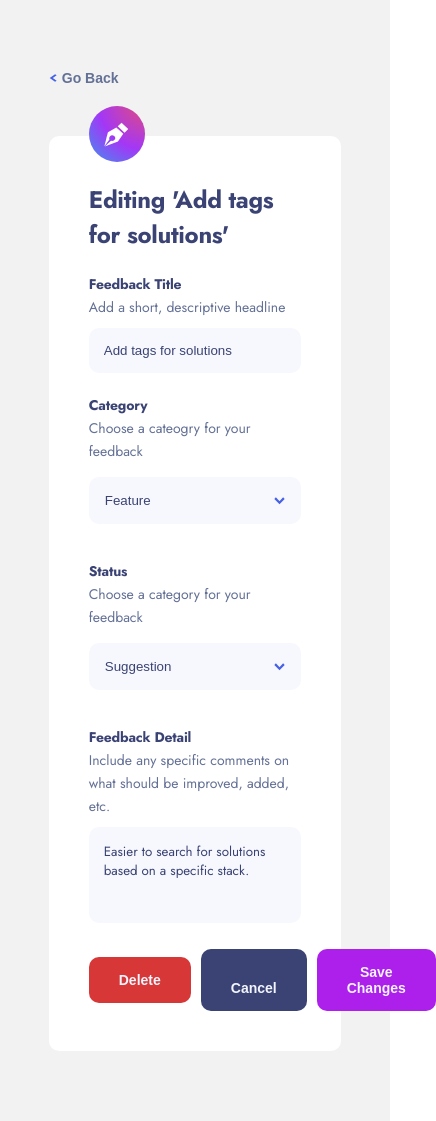
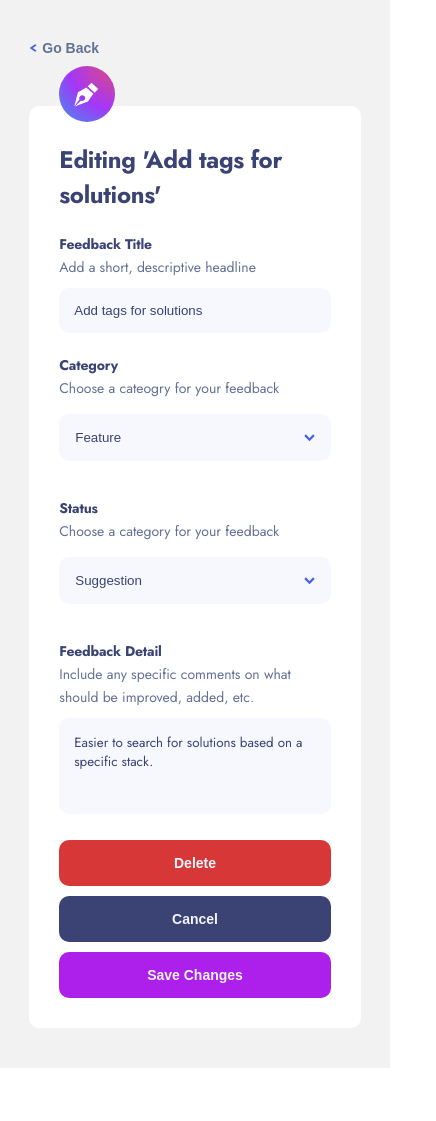
Before and after one commit to curlos/product-feedback-app, a Next.js app: page /feedback/edit/1 in a window 390 px wide. Shown: the whole page, 436 px wide, since content can reach past the window. After the commit the page ends 1068 px from the top, so only its background shows below. Built offline with nearby package versions, Linux system fonts and the light colour scheme.

Commit message:
Add responsiveness to comment, details and forms

```diff
--- a/pages/feedback/edit/[id].js
+++ b/pages/feedback/edit/[id].js
@@ -96,18 +96,20 @@ const EditFeedbackPage = () => {
               </div>
 
               <div className={`${styles.actionButtons} ${styles.editButtons}`}>
-                <div>
+                <div className={`${styles.buttonWrapper}`}>
                   <button className={styles.delete}>
                     Delete
                   </button>
                 </div>
 
                 <div className={styles.rightButtons}>
+                  <div className={`${styles.buttonWrapper}`}>
                     <Link href="/" passHref>
                       <button className={styles.cancel}>
                         Cancel
                       </button>
                     </Link>
+                  </div>
 
                   <button className={styles.add}>
                       Save Changes
--- a/styles/Comment.module.scss
+++ b/styles/Comment.module.scss
@@ -11,6 +11,10 @@
   &.replyWrapper {
     margin-left: 30px;
     padding: 30px 0px;
+
+    @include mobile {
+      margin-left: 15px;
+    }
   }
 }
 
--- a/styles/FeedbackDetailsPage.module.scss
+++ b/styles/FeedbackDetailsPage.module.scss
@@ -7,6 +7,10 @@
 
   @include tablet {
     padding: 40px;
+  }
+
+  @include mobile {
+    padding: 20px;
   }
 }
 
--- a/styles/NewCommentForm.module.scss
+++ b/styles/NewCommentForm.module.scss
@@ -18,7 +18,7 @@
 
   textarea {
     font-size: 15px;
-    font-family: Jost;
+    font-family: Jost, sans-serif;
     border: none;
     background-color: #F7F8FD;
     color: #8C92B3;
@@ -37,6 +37,7 @@
     display: flex;
     justify-content: space-between;
     align-items: center;
+    gap: 20px;
 
     div {
       font-size: 15px;
@@ -54,6 +55,10 @@
       padding: 15px 30px;
       font-size: 14px;
       font-weight: bold;
+
+      @include mobile {
+        padding: 15px;
+      }
     }
   }
 }
--- a/styles/NewFeedbackPage.module.scss
+++ b/styles/NewFeedbackPage.module.scss
@@ -7,11 +7,20 @@
   justify-content: center;
   padding: 70px 0px;
 
+  @include mobile {
+    padding: 40px 0px;
+  }
+
+
   .wrapper {
     width: 60%;
 
     @include tablet {
       width: 75%;
+    }
+
+    @include mobile {
+      width: 85%;
     }
 
     .header {
@@ -39,6 +48,10 @@
       padding: 40px;
       width: 100%;
       border-radius: 10px;
+
+      @include mobile {
+        padding: 30px;
+      }
 
       .addIconButton {
         border-radius: 50%;
@@ -93,7 +106,7 @@
 
       textarea {
         resize: none;
-        font-family: Jost;
+        font-family: Jost, sans-serif;
         height: 96px;
       }
 
@@ -102,6 +115,12 @@
         justify-content: flex-end;
         align-items: center;
         gap: 10px;
+
+        @include mobile {
+          flex-direction: column;
+          justify-content: flex-start;
+          align-items: flex-start;
+        }
 
         button {
           display: flex;
@@ -116,6 +135,12 @@
 
           &:active {
             opacity: 50%;
+          }
+
+          @include mobile {
+            display: block;
+            text-align: center;
+            width: 100%;
           }
         }
 
@@ -137,9 +162,23 @@
           .rightButtons {
             display: flex;
             gap: 10px;
+
+            @include mobile {
+              flex-direction: column;
+              width: 100%;
+            }
           }
         }
+
+
       }
     }
   }
 }
+
+
+.buttonWrapper {
+  @include mobile {
+    width: 100%;
+  }
+}
```
Lines whose indentation alone changed are shown as unchanged.
